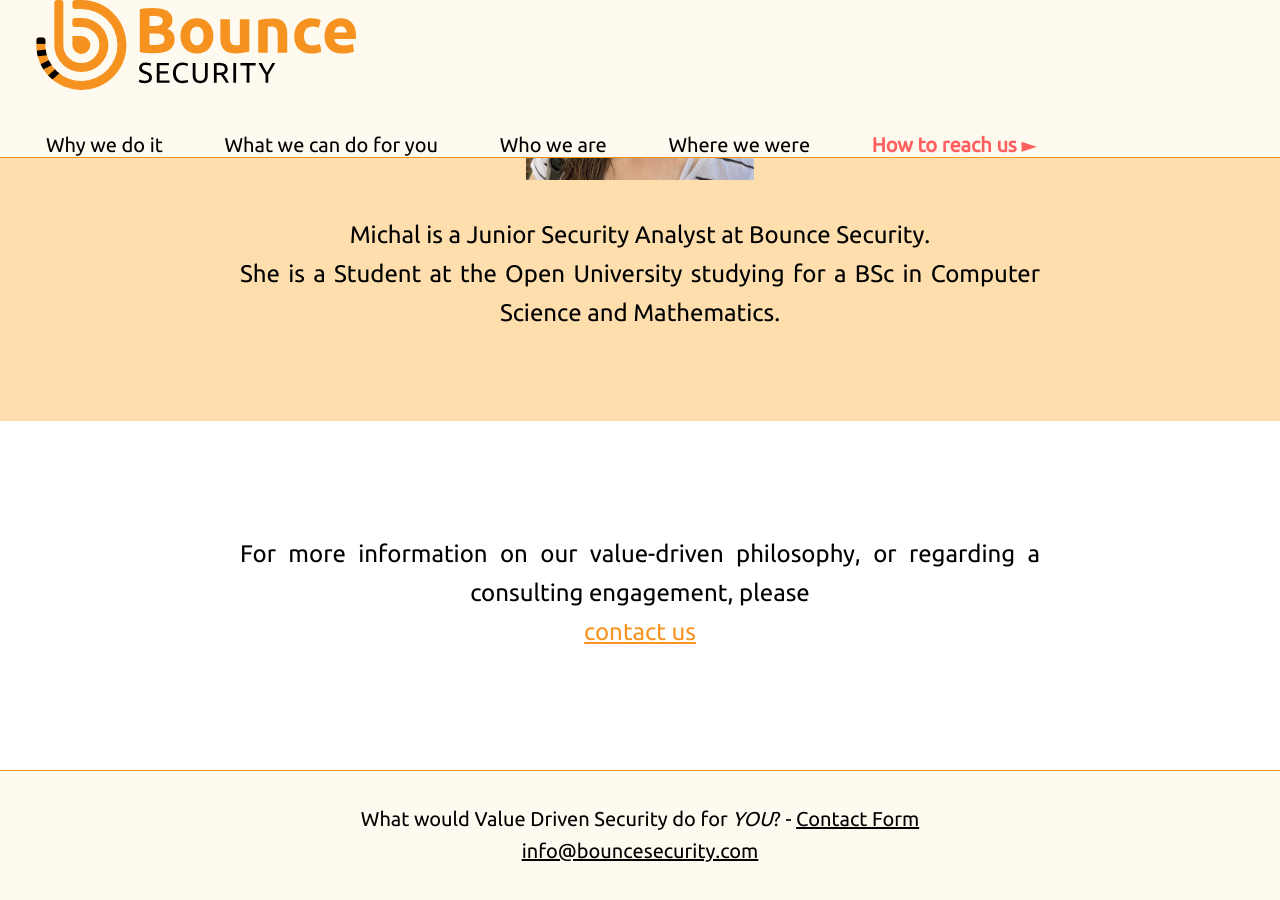
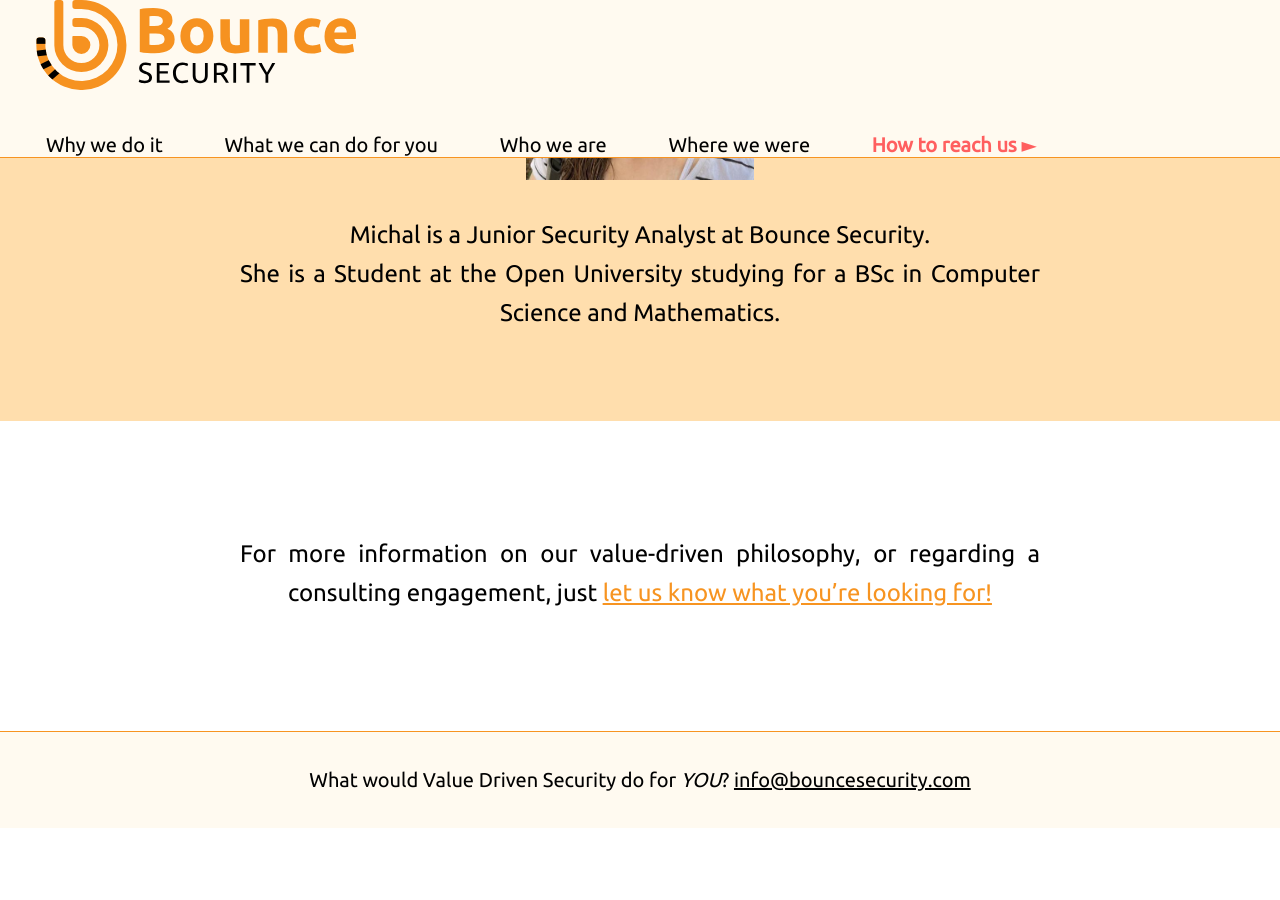
Before and after one commit to kamenskymic/bouncewebsite, a Jekyll site: the page built from index.md, in a window 1280 px wide and 900 px high, scrolled down 5645 px. Built offline with Jekyll 4.4.1, drawn with Linux system fonts in a browser that asks for light colours; after the commit the page ends 6473 px from its top, so only the background shows below that.

Commit message:
Update contact form (#53)
* Update index.md

* Leave only email in the footer

```diff
--- a/_layouts/default.html
+++ b/_layouts/default.html
@@ -45,9 +45,7 @@
 	</section>
 
 	<footer id="footer" class="footer">
-		<p>What would Value Driven Security do for <i>YOU</i>? -
-		<a href="https://forms.office.com/Pages/ResponsePage.aspx?id=cRoiiPFjO02bvb320DZszIiHwGR-HPVCpua1ZF_PJqtUMkNDQjNHSzExUlc1Tk5PUzRJM1JRMkFWOC4u">Contact Form</a>
-		<br><a href="mailto:info@bouncesecurity.com">info@bouncesecurity.com</a></p>
+		<p>What would Value Driven Security do for <i>YOU</i>? <a href="mailto:info@bouncesecurity.com">info@bouncesecurity.com</a></p>
 	</footer>
 
 	<script>
--- a/index.md
+++ b/index.md
@@ -44,8 +44,6 @@ We offer the following services:
 <section id="section-contact" class="evenrow">
 <a id="contact" class="anchor"></a>
 <div class="section">
-
-For more information on our value-driven philosophy, or regarding a consulting engagement, please
-<a href="https://forms.office.com/Pages/ResponsePage.aspx?id=cRoiiPFjO02bvb320DZszIiHwGR-HPVCpua1ZF_PJqtUMkNDQjNHSzExUlc1Tk5PUzRJM1JRMkFWOC4u">contact us</a>
+For more information on our value-driven philosophy, or regarding a consulting engagement, just <a href="https://forms.office.com/r/UQcj1NyLtB">let us know what you're looking for!</a>
 </div>
 </section>
```
